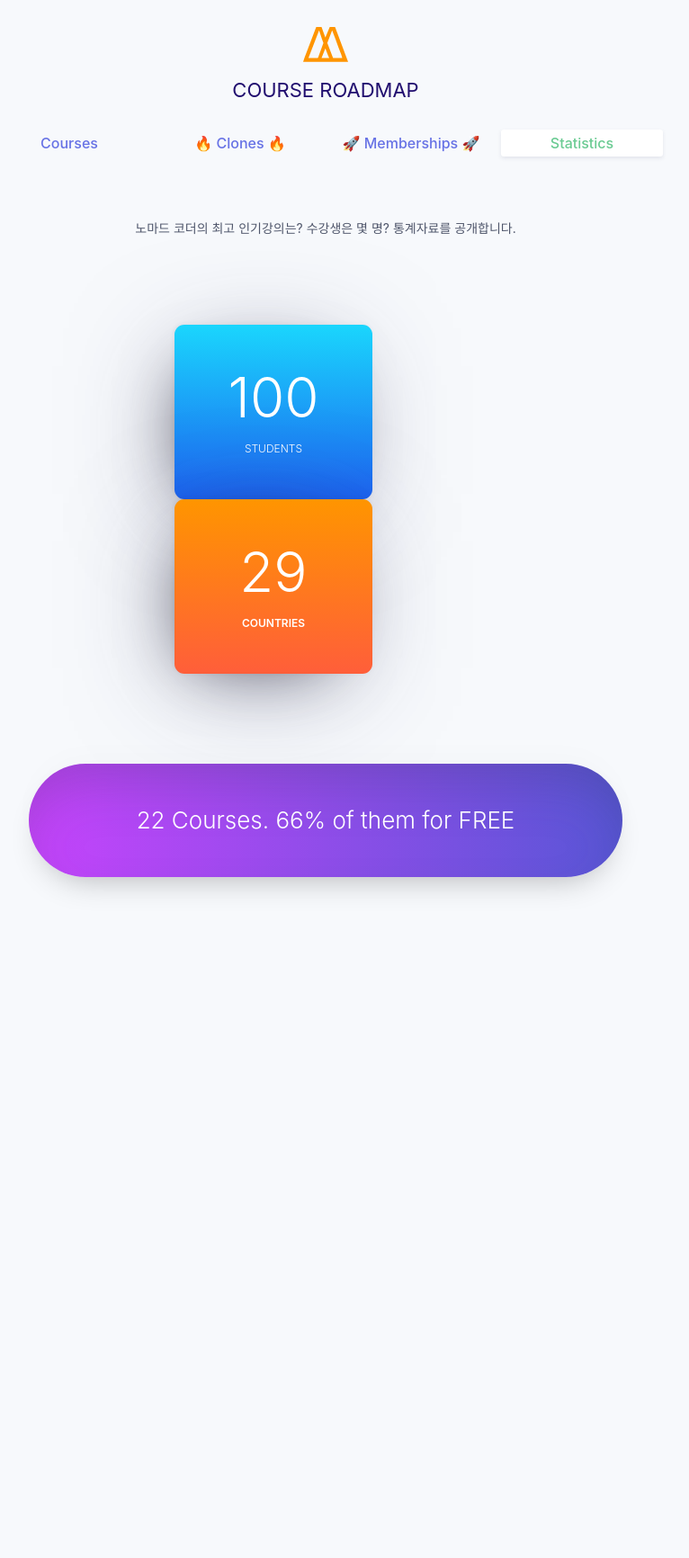
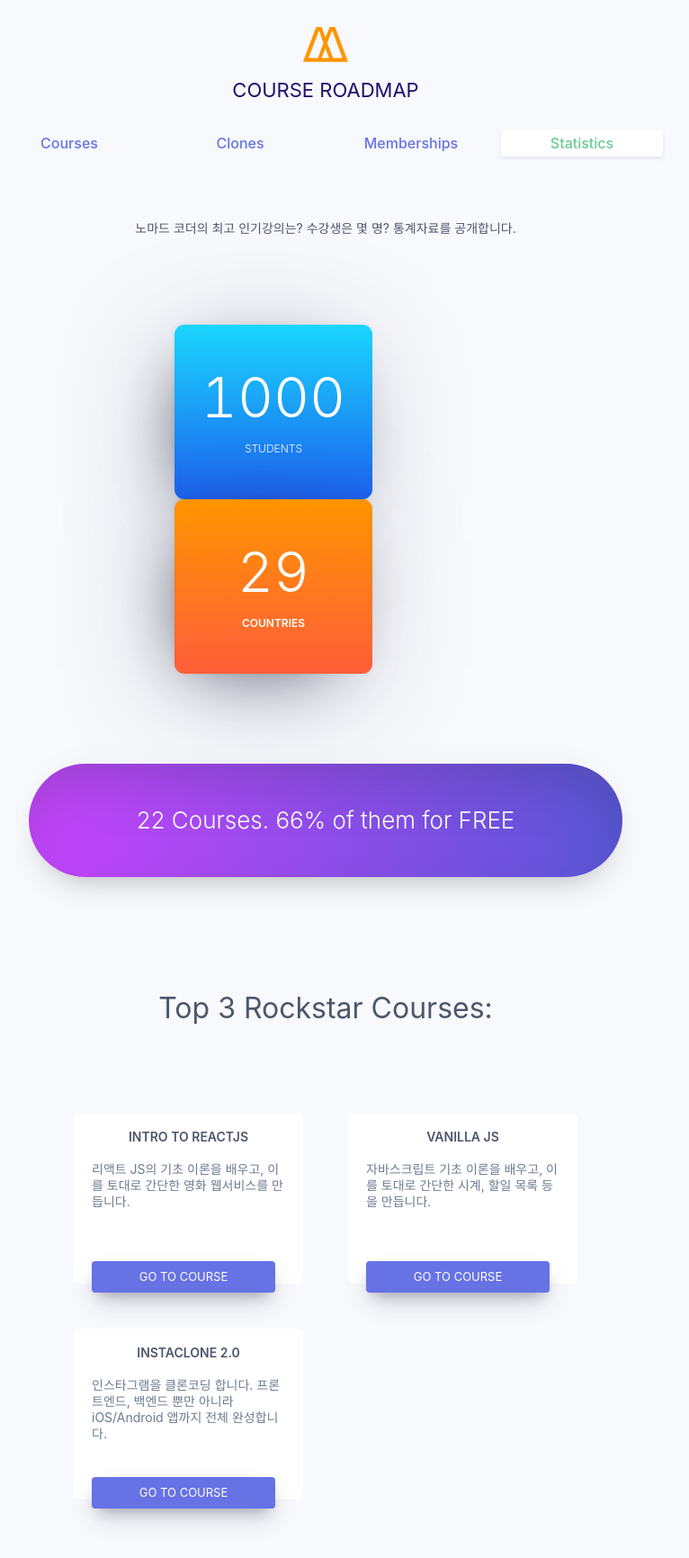
Before and after one commit to serranoarevalo/academy-roadmap, a React (Create React App) app: page /#/stats in a window 1280 px wide. Shown: the top 1732 px of the page at 90% size, without its empty margins (278-1044 px from the left). Before the commit the page ends 1105 px from the top, so only its background shows below. Built offline with nearby package versions, Linux system fonts and the light colour scheme; no server answers.

Commit message:
No Emojis, Rockstar Courses

```diff
--- a/src/Components/CountryCounter.tsx
+++ b/src/Components/CountryCounter.tsx
@@ -17,7 +17,7 @@
 
 const Number = styled.span`
   font-size: 62px;
-  font-variant-numeric: normal;
+  font-variant-numeric: tabular-nums;
 `;
 
 const Text = styled.span`
--- a/src/Components/Course.tsx
+++ b/src/Components/Course.tsx
@@ -72,6 +72,7 @@
   required = false,
   recommended = false
 }) => (
+  <a href={link!} target="_blank">
     <Container required={required} recommended={recommended}>
       <Title>{title}</Title>
       <Description>{description}</Description>
@@ -83,6 +84,7 @@
         <ComingSoon>Coming Soon</ComingSoon>
       )}
     </Container>
+  </a>
 );
 
 export default Course;
--- a/src/Components/Header.tsx
+++ b/src/Components/Header.tsx
@@ -30,7 +30,7 @@
     } else if (props.pathname === "/clones") {
       return "translateX(188px)";
     } else if (props.pathname === "/memberships") {
-      return "translateX(378px)";
+      return "translateX(380px)";
     } else if (props.pathname === "/stats") {
       return "translateX(570px)";
     }
@@ -74,10 +74,10 @@
         <SLink isActive={pathname === "/"}>Courses</SLink>
       </Link>
       <Link to="/clones" style={{ textAlign: "center" }}>
-        <SLink isActive={pathname === "/clones"}>🔥 Clones 🔥</SLink>
+        <SLink isActive={pathname === "/clones"}>Clones</SLink>
       </Link>
       <Link to="/memberships" style={{ textAlign: "center" }}>
-        <SLink isActive={pathname === "/memberships"}>🚀 Memberships 🚀</SLink>
+        <SLink isActive={pathname === "/memberships"}>Memberships</SLink>
       </Link>
       <Link to="/stats" style={{ textAlign: "center" }}>
         <SLink isActive={pathname === "/stats"}>Statistics</SLink>
--- a/src/Components/NumberCounter.tsx
+++ b/src/Components/NumberCounter.tsx
@@ -18,7 +18,7 @@
 
 const Number = styled.span`
   font-size: 62px;
-  font-variant-numeric: normal;
+  font-variant-numeric: tabular-nums;
 `;
 
 const Text = styled.span`
@@ -46,7 +46,7 @@
 
   const startCount = () => {
     if (current <= target) {
-      setTimeout(() => setCurrent(current + 1), 50);
+      setTimeout(() => setCurrent(current + 1), 5);
     } else {
       return;
     }
--- a/src/Routes/Statistics.tsx
+++ b/src/Routes/Statistics.tsx
@@ -3,6 +3,8 @@
 import Route from "../Components/Route";
 import NumberCounter from "../Components/NumberCounter";
 import CountryCounter from "../Components/CountryCounter";
+import { RockStarTrack } from "../courses";
+import Course from "../Components/Course";
 
 const Container = styled.div`
   display: flex;
@@ -32,7 +34,18 @@
     0 18px 36px -18px rgba(0, 0, 0, 0.3), 0 -12px 36px -8px rgba(0, 0, 0, 0.025);
 `;
 
-const CoursesTitle = styled.span``;
+const RockstarTitle = styled.span`
+  margin-top: 30px;
+  font-size: 32px;
+`;
+
+const RockstarContainer = styled.div`
+  margin: 100px 0px;
+  display: grid;
+  width: 50%;
+  grid-template-columns: repeat(auto-fill, minmax(220px, 1fr));
+  grid-gap: 50px;
+`;
 
 export default () => (
   <Route
@@ -46,8 +59,14 @@
         <CountryCounter />
       </NumbersContainer>
       <CoursesContainer>
-        <CoursesTitle>22 Courses. 66% of them for FREE</CoursesTitle>
+        <span>22 Courses. 66% of them for FREE</span>
       </CoursesContainer>
+      <RockstarTitle>Top 3 Rockstar Courses:</RockstarTitle>
+      <RockstarContainer>
+        {RockStarTrack.map((course, index) => (
+          <Course key={index} {...course} />
+        ))}
+      </RockstarContainer>
     </Container>
   </Route>
 );
--- a/src/courses.ts
+++ b/src/courses.ts
@@ -33,7 +33,7 @@
 };
 
 const Wetube: ICourse = {
-  title: "🔥 Wetube 🔥",
+  title: "Wetube",
   description:
     "유튜브를 클론코딩 합니다. 자바스크립트. NodeJS, Express, Users, 페이스북 로그인 등 유용한 실전 기술을 배우고, 활용합니다.",
   link:
@@ -83,7 +83,7 @@
 };
 
 const ReactMemebership: ICourse = {
-  title: "🚀 React Membership 🚀",
+  title: "React Membership",
   description:
     "리액트 JS의 심화 이론을 배우고, 영화 웹서비스를 고도화시키며 프로로 거듭납니다.",
   link: "https://academy.nomadcoders.co/p/react-for-beginners"
@@ -97,7 +97,7 @@
 };
 
 const NativeMembership: ICourse = {
-  title: "🚀 React Native Membership 🚀",
+  title: "React Native Membership",
   description:
     "리액트 네이티브의 심화 이론을 배우고, 영화 앱을 고도화시키며 프로로 거듭납니다.",
   link: "https://academy.nomadcoders.co/p/react-native-for-beginners"
@@ -164,7 +164,7 @@
 };
 
 const Instaclone = {
-  title: "🔥 Instaclone 2.0 🔥",
+  title: "Instaclone 2.0",
   description:
     "인스타그램을 클론코딩 합니다. 프론트엔드, 백엔드 뿐만 아니라 iOS/Android 앱까지 전체 완성합니다.",
   link: "https://academy.nomadcoders.co/p/instaclone-2-0"
@@ -184,7 +184,7 @@
 };
 
 const Nuber: ICourse = {
-  title: "🔥 nUber Clone 🔥",
+  title: "nUber one",
   description:
     "우버를 클론코딩 합니다. 그래프큐엘, 타입스크립트, TypeORM, 구글맵 그리고 아폴로를 배우고, 활용합니다.",
   link:
@@ -192,7 +192,7 @@
 };
 
 const Bitcoin: ICourse = {
-  title: "🔥 Bitcoin Clone 🔥",
+  title: "Bitcoin Clone",
   description:
     "자바스크립트를 활용하여 비트코인을 클론코딩 합니다. P2P, 탈중앙화, 작업증명 등의 이론을 배우고, 이를 통해 비트코인 지갑과 익스플로러를 만듭니다. ",
   link: "https://academy.nomadcoders.co/p/nomad-coin"
@@ -349,3 +349,5 @@
     ]
   }
 ];
+
+export const RockStarTrack: ICourse[] = [IntroReact, VanillaJS, Instaclone];
```
Lines whose indentation alone changed are shown as unchanged.
